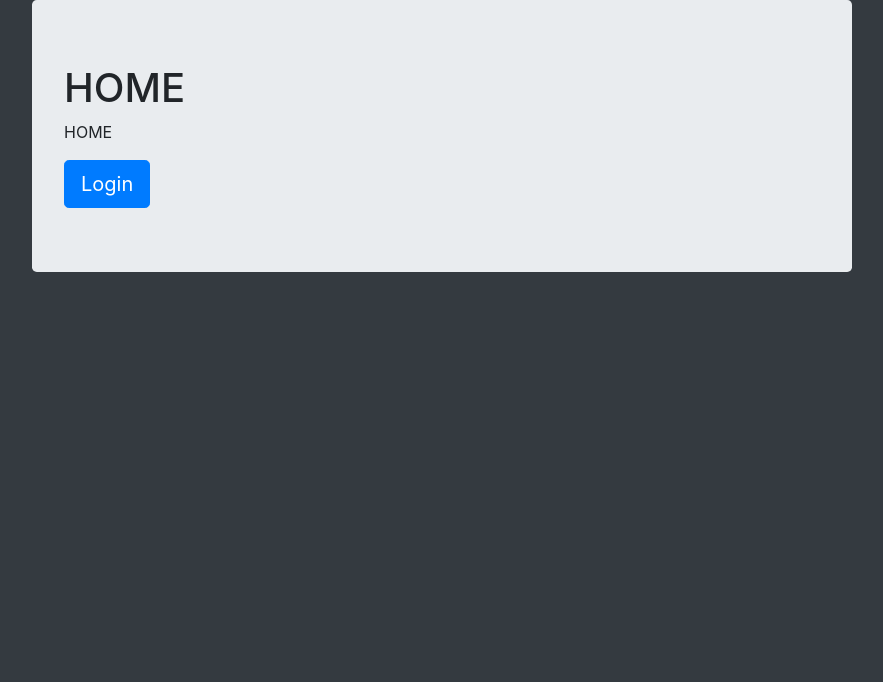
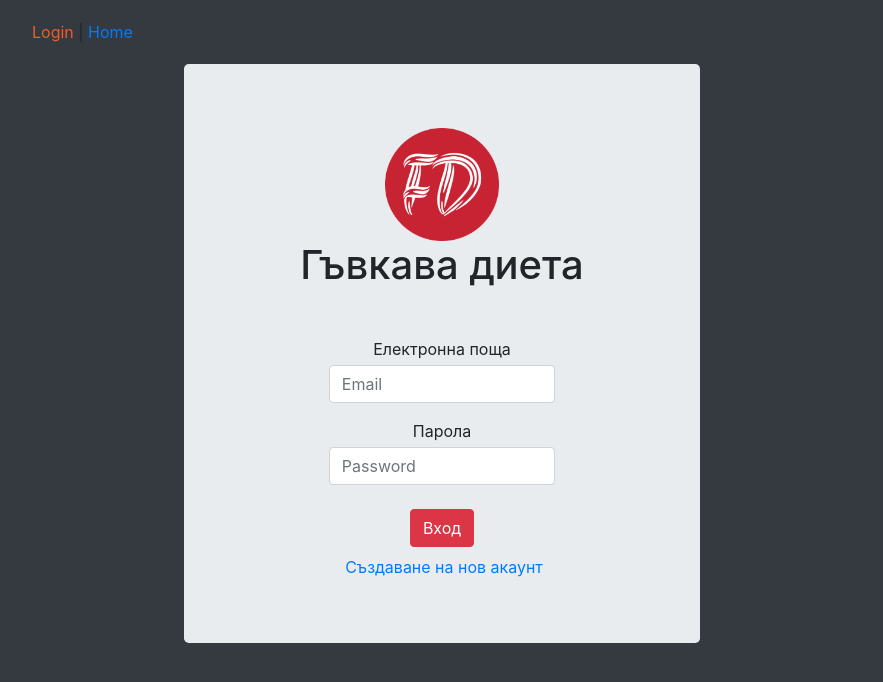
Before and after one commit to AYPenchev/flexible-diet-ui-react, a React app: page / in a window 1280 px wide. Shown: the top 682 px of the page, without its empty margins (198-1081 px from the left). Built offline with nearby package versions, Linux system fonts and the light colour scheme.

Commit message:
Added react-router library, implemented initial header component

```diff
--- a/package.json
+++ b/package.json
@@ -11,7 +11,8 @@
         "react": "16.8.4",
         "react-dom": "16.8.4",
         "react-redux": "6.0.1",
-        "react-router-dom": "5.0.0",
+        "react-router": "^5.1.2",
+        "react-router-dom": "^5.0.0",
         "react-toastify": "4.5.2",
         "redux": "4.0.1",
         "reselect": "4.0.0",
--- a/src/components/app.jsx
+++ b/src/components/app.jsx
@@ -1,13 +1,16 @@
-import React from "react";
-import { Route } from "react-router-dom";
-import Login from "./authentication/login-page.component.jsx";
-import Home from "./home/home.component.jsx";
+import React from 'react';
+import { Route } from 'react-router-dom';
+import Login from './authentication/login-page.component.jsx';
+import Home from './home/home.component.jsx';
+import Header from './sharedComponents/header.jsx';
 
 function App() {
+
     return (
         <div className="container-fluid">
-            <Route exact path="/" component={Home} />
-            <Route path="/login" component={Login} />
+            <Header />
+            <Route exact path="/" component={Login} />
+            <Route path="/home" component={Home} />
         </div>
     )
 }
--- a/src/components/authentication/login-page.component.jsx
+++ b/src/components/authentication/login-page.component.jsx
@@ -1,7 +1,12 @@
 import React from "react";
 import { Link } from "react-router-dom";
 
-const Login = () => (
+class Login extends React.Component {
+    constructor(props) {
+        super(props);
+    }
+    render() {
+        return (
             <div className="container h-100">
                 <div className="row h-100 justify-content-center align-items-center">
                     <div className="col-10 col-lg-8 col-lg-6">
@@ -11,8 +16,9 @@ const Login = () => (
                                 alt="flexdiet"
                                 className="mx-auto d-block h-25 w-25"
                             />
-                        <h1 className="d-flex justify-content-center mb-5">Гъвкава диета</h1>
-
+                            <h1 className="d-flex justify-content-center mb-5">
+                                Гъвкава диета
+                            </h1>
 
                             <label className="mb-1 d-flex justify-content-center">
                                 Електронна поща
@@ -37,7 +43,10 @@ const Login = () => (
                             </div>
 
                             <div className="d-flex justify-content-center">
-                        <Link to="" className="btn btn-danger btn-md my-2">
+                                <Link
+                                    to="/home"
+                                    className="btn btn-danger btn-md my-2"
+                                >
                                     Вход
                                 </Link>
                             </div>
@@ -51,5 +60,7 @@ const Login = () => (
                 </div>
             </div>
         );
+    }
+}
 
 export default Login;
--- a/src/components/home/home.component.jsx
+++ b/src/components/home/home.component.jsx
@@ -5,7 +5,7 @@ const Home = () => (
     <div className="jumbotron">
         <h1>HOME</h1>
         <p>HOME</p>
-        <Link to="login" className="btn btn-primary btn-lg">
+        <Link to="" className="btn btn-primary btn-lg">
             Login
         </Link>
     </div>
--- /dev/null
+++ b/src/components/sharedComponents/header.jsx
@@ -0,0 +1,20 @@
+import React from "react";
+import { NavLink } from "react-router-dom";
+
+const Header = () => {
+    debugger;
+    const activeStyle = { color: "#F15B2A" };
+    return (
+        <nav>
+            <NavLink to="/" activeStyle={activeStyle} exact>
+                Login
+            </NavLink>
+            {" | "}
+            <NavLink to="/home" activeStyle={activeStyle}>
+                Home
+            </NavLink>
+        </nav>
+    );
+};
+
+export default Header;
```
Also changed, not shown: 1 other file (tests, documents, lock files or other folders). Lines whose indentation alone changed are shown as unchanged.
